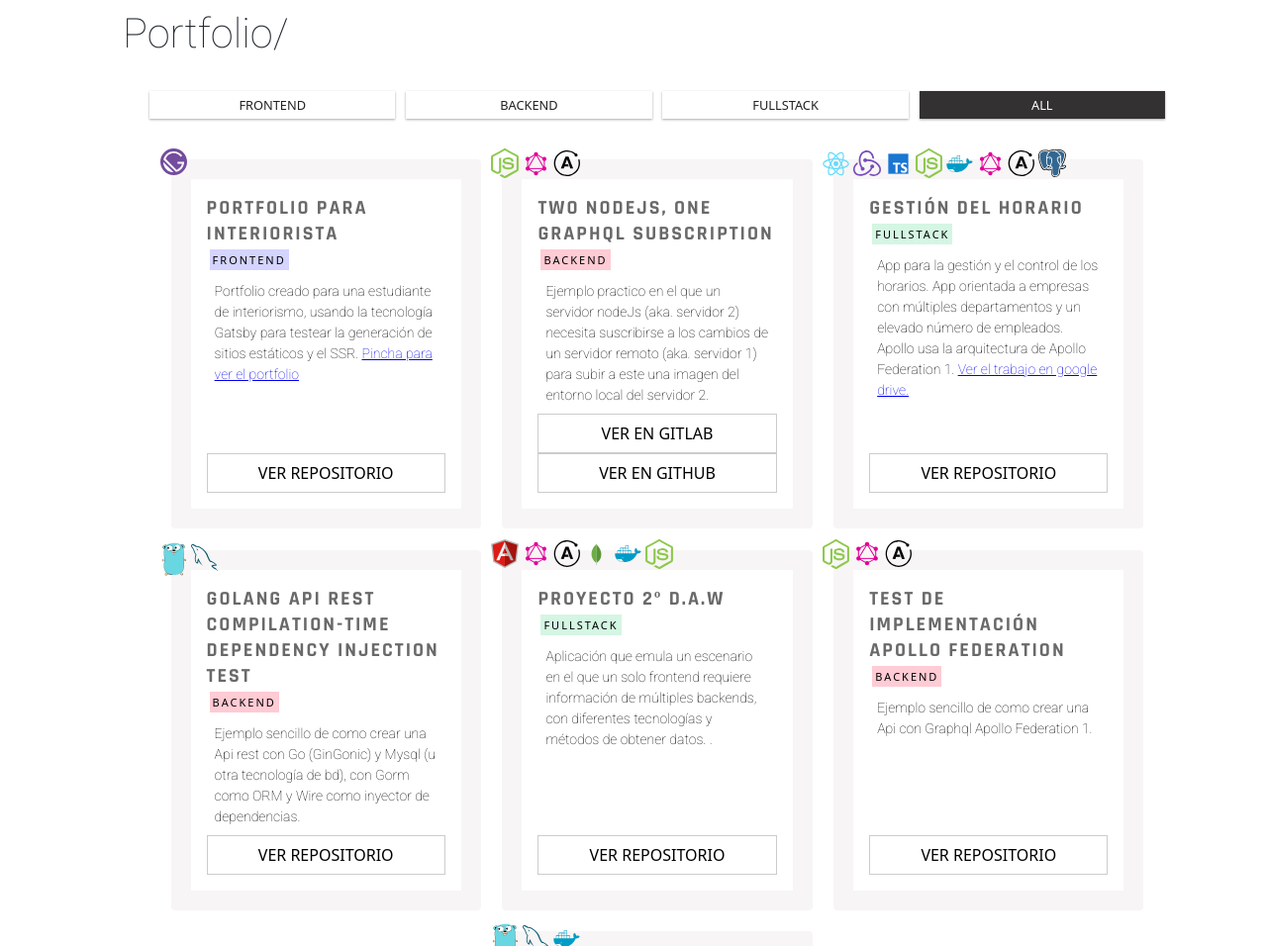
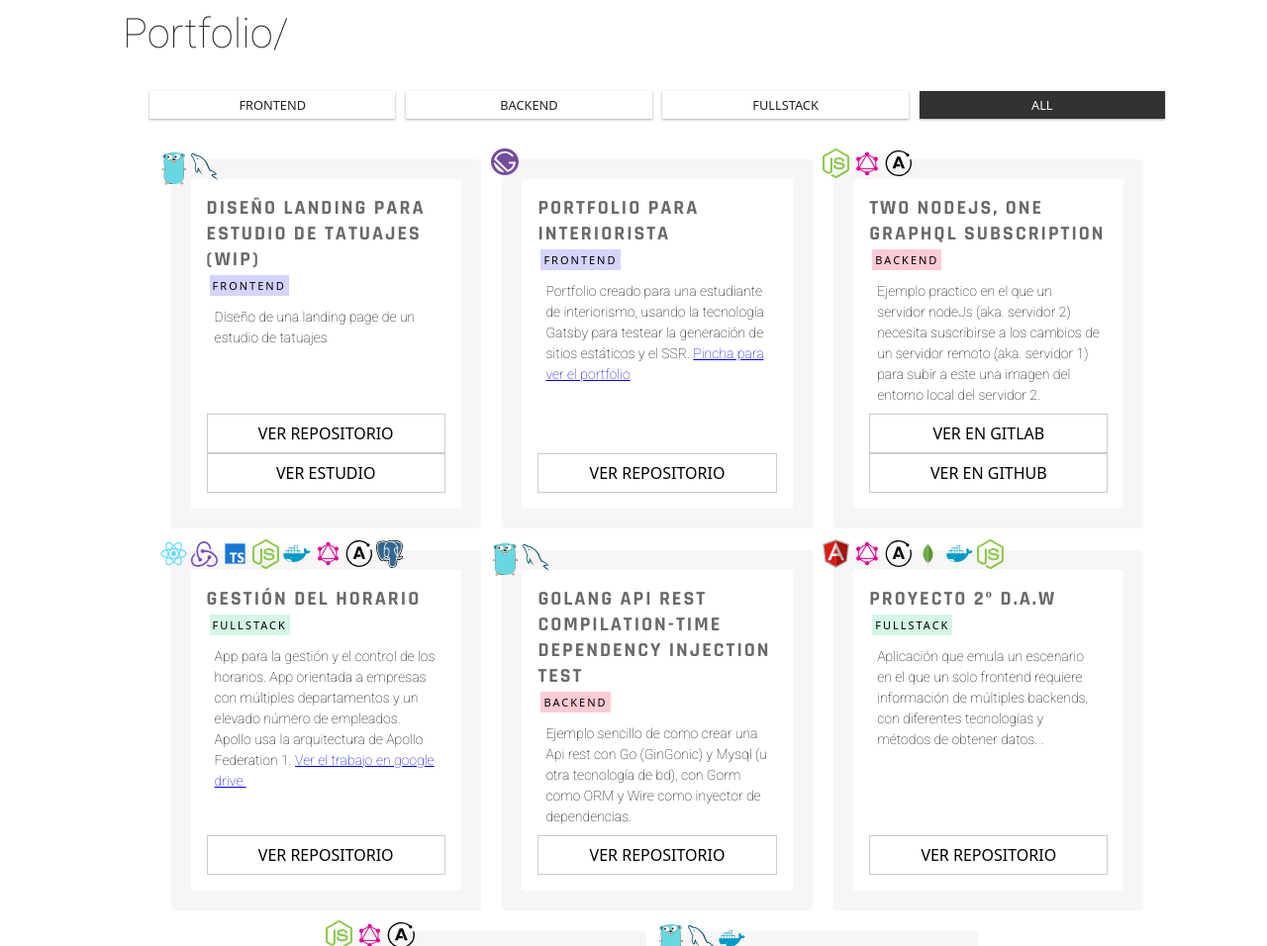
Before and after one commit to BelicStorm/personalPortfolio, a website: page public/index.html in a window 1280 px wide. Shown: the part 822-1778 px from the top of the page at 99% size. Drawn offline with Linux system fonts and the light colour scheme.

Commit message:
añadir nuevo trabajo

```diff
--- a/public/index.html
+++ b/public/index.html
@@ -84,6 +84,43 @@
               <label for="green" id="label-green">FullStack</label>
               <input type="radio" id="reset" name="color" />
               <label for="reset" id="label-reset">All</label>
+               <div class="tile blue">
+                <div class="card">
+                  <div class="card__image">
+                    <img
+                      class="used-skill"
+                      src="styles/icons/go.svg"
+                      alt="gatsby skill"
+                    />
+                    <img
+                      class="used-skill"
+                      src="styles/icons/mysql.svg"
+                      alt="gatsby skill"
+                    />
+                  </div>
+                  <div class="card__content">
+                    <div class="card__title">
+                      Diseño Landing para estudio de Tatuajes (WIP)
+                      <span class="blue">Frontend</span>
+                    </div>
+                    <p class="card__text">
+                     Diseño de una landing page de un estudio de tatuajes
+                    </p>
+                    <a
+                      class="btn btn--block card__btn"
+                      href="https://github.com/BelicStorm/TattooPageTemplate"
+                      target="_blank"
+                      >Ver repositorio</a
+                    >
+                    <a
+                      class="btn btn--block card__btn"
+                      href="https://tattoo-page-template.vercel.app/"
+                      target="_blank"
+                      >Ver estudio</a
+                    >
+                  </div>
+                </div>
+              </div>
               <div class="tile blue">
                 <div class="card">
                   <div class="card__image">
```
